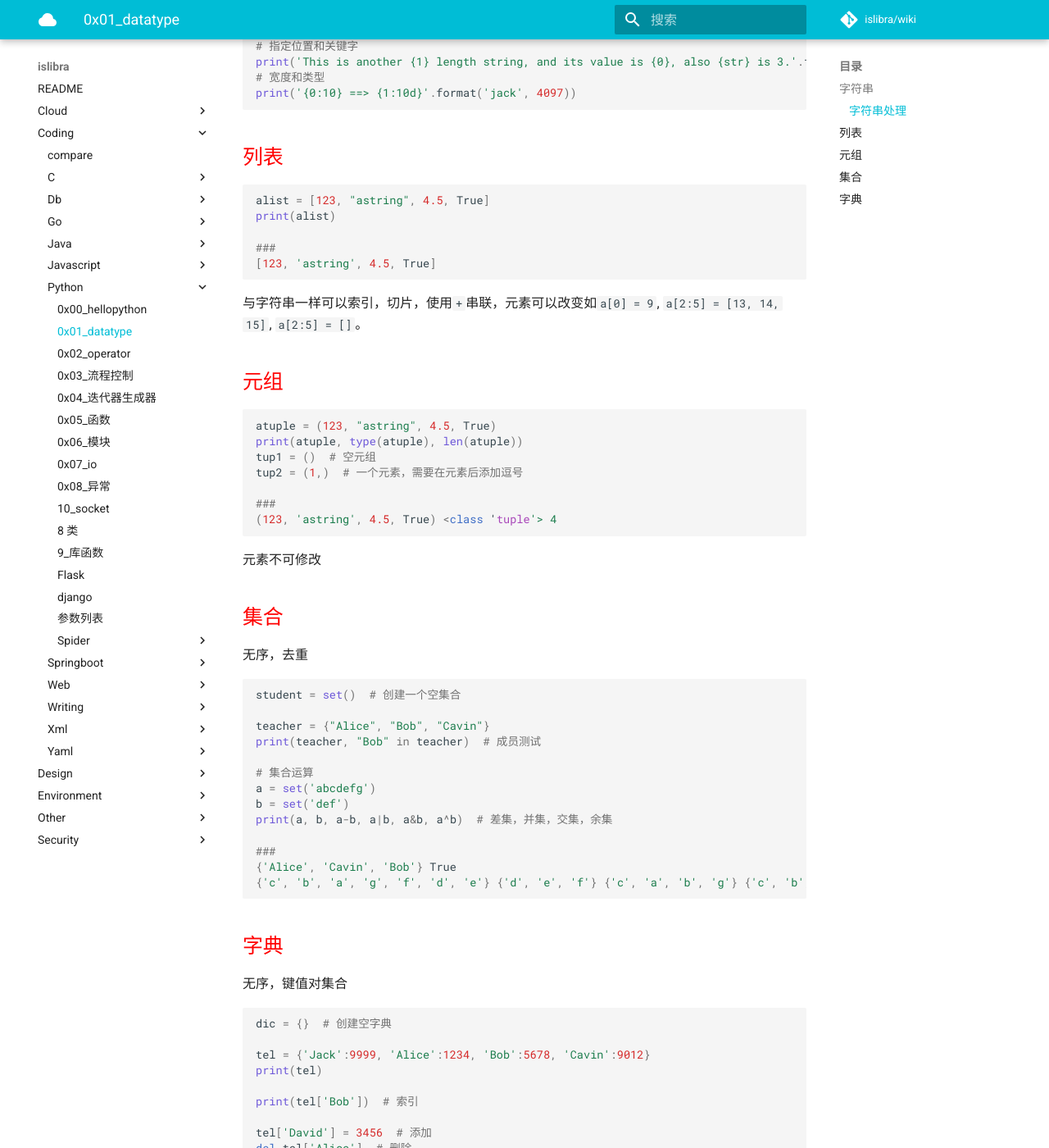
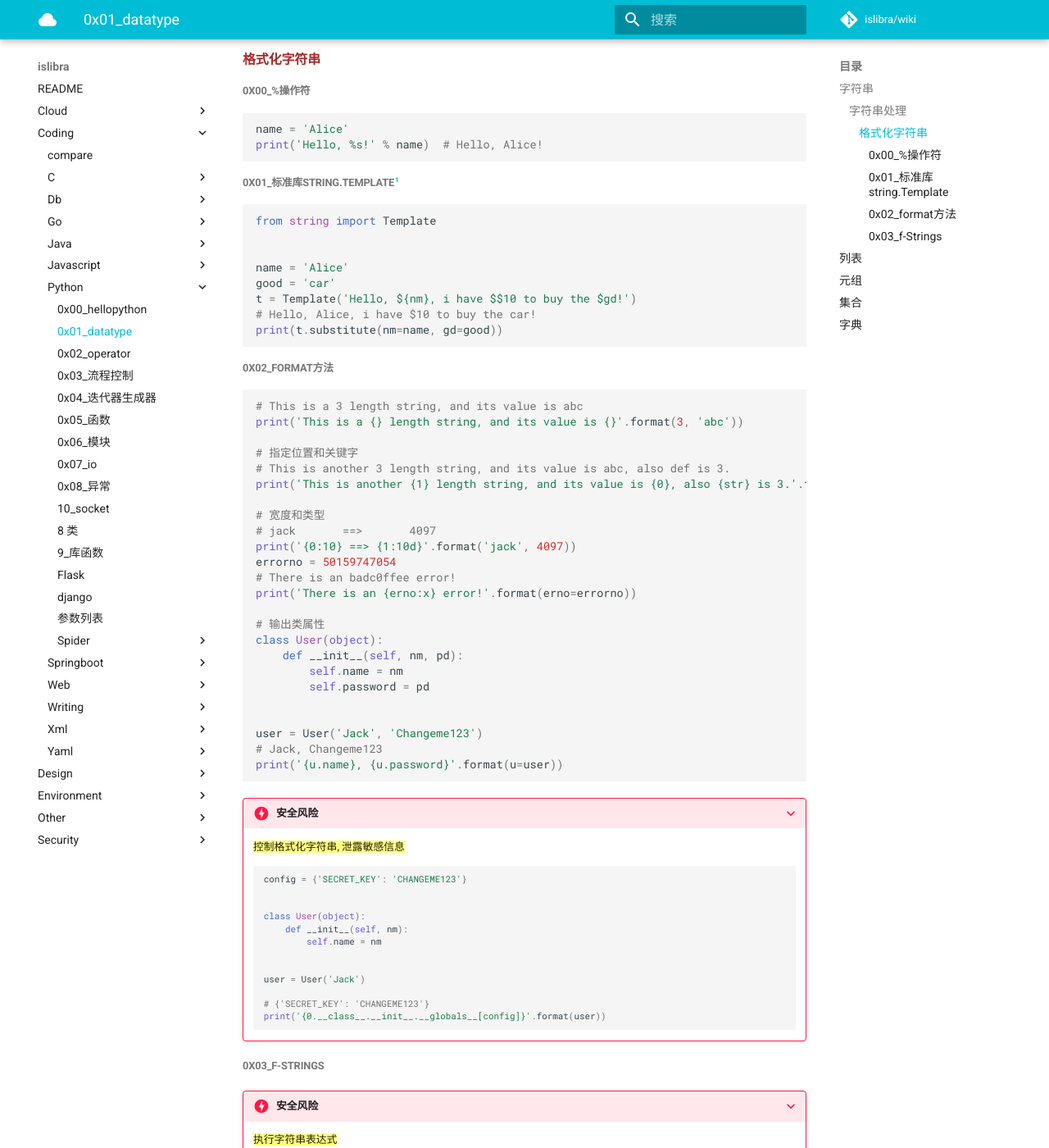
Before and after one commit to islibra/wiki, an MkDocs documentation site: the page built from docs/coding/python/0x01_datatype.md, in a window 1280 px wide and 1400 px high, scrolled down 692 px. Shown: the whole window at 82% size. Built offline with MkDocs 1.6.1 and Material for MkDocs 9.7.7, drawn with Linux system fonts in a browser that asks for light colours; comment, search, counter and statistics services are not loaded; some of the changed text lies outside the part shown.

Commit message:
Update 0x01_datatype.md

````diff
--- a/docs/coding/python/0x01_datatype.md
+++ b/docs/coding/python/0x01_datatype.md
@@ -4,15 +4,15 @@
 
 - 重复：`"repeatstring"*3`
 - 索引：
-```python
-str = "abcdefg"
-print(str[0], str[-1], str[2:5])  #切片前闭后开
 
-###
-a g cde
-```
+    ```python
+    str = "abcdefg"
+    # 切片前闭后开
+    print(str[0], str[-1], str[2:5])  # a g cde
+    ```
 
-字符串不能改变，如`word[0] = 'm'`会导致错误。
+???+ error
+    字符串不能改变，如`word[0] = 'm'`会导致错误。
 
 ### 字符串处理
 
@@ -24,13 +24,95 @@ print('1'.rjust(3))  # 右对齐
 print('2'.center(3))  # 居中
 print('3'.ljust(3))  # 左对齐
 print('12'.zfill(5))  # 0填充
-# 格式化字符串
+```
+
+#### 格式化字符串
+
+##### 0x00_%操作符
+
+```python
+name = 'Alice'
+print('Hello, %s!' % name)  # Hello, Alice!
+```
+
+##### 0x01_标准库string.Template[^template]
+
+[^template]: <https://docs.python.org/zh-cn/3/tutorial/stdlib2.html#templating>
+
+```python
+from string import Template
+
+
+name = 'Alice'
+good = 'car'
+t = Template('Hello, ${nm}, i have $$10 to buy the $gd!')
+# Hello, Alice, i have $10 to buy the car!
+print(t.substitute(nm=name, gd=good))
+```
+
+##### 0x02_format方法
+
+```python
+# This is a 3 length string, and its value is abc
 print('This is a {} length string, and its value is {}'.format(3, 'abc'))
+
 # 指定位置和关键字
+# This is another 3 length string, and its value is abc, also def is 3.
 print('This is another {1} length string, and its value is {0}, also {str} is 3.'.format('abc', 3, str='def'))
+
 # 宽度和类型
+# jack       ==>       4097
 print('{0:10} ==> {1:10d}'.format('jack', 4097))
+errorno = 50159747054
+# There is an badc0ffee error!
+print('There is an {erno:x} error!'.format(erno=errorno))
+
+# 输出类属性
+class User(object):
+    def __init__(self, nm, pd):
+        self.name = nm
+        self.password = pd
+
+
+user = User('Jack', 'Changeme123')
+# Jack, Changeme123
+print('{u.name}, {u.password}'.format(u=user))
 ```
+
+???+ danger "安全风险"
+    {==控制格式化字符串, 泄露敏感信息==}
+
+    ```python
+    config = {'SECRET_KEY': 'CHANGEME123'}
+
+
+    class User(object):
+        def __init__(self, nm):
+            self.name = nm
+
+
+    user = User('Jack')
+
+    # {'SECRET_KEY': 'CHANGEME123'}
+    print('{0.__class__.__init__.__globals__[config]}'.format(user))
+    ```
+
+##### 0x03_f-Strings
+
+???+ danger "安全风险"
+    {==执行字符串表达式==}
+
+    ```python
+    a, b = 5, 10
+    # Five plus ten is 15 and not 50.
+    print(f'Five plus ten is {a + b} and not {a * b}.')
+    # ...
+    print(f'{__import__("os").system("dir")}')
+    ```
+
+
+???+ quote "参考链接"
+    [Python Web之flask session&格式化字符串漏洞](https://xz.aliyun.com/t/3569)
 
 
 ## 列表
````
